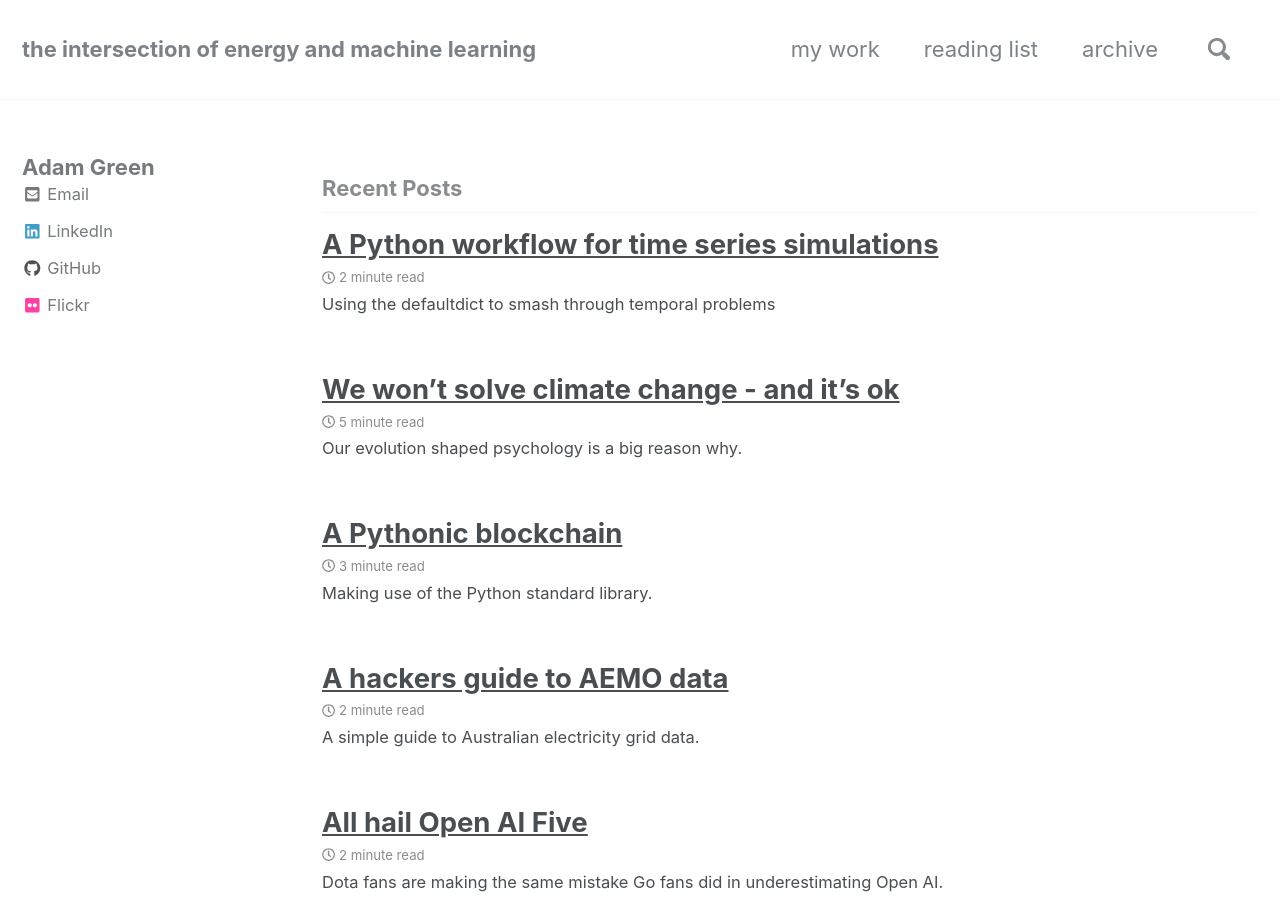
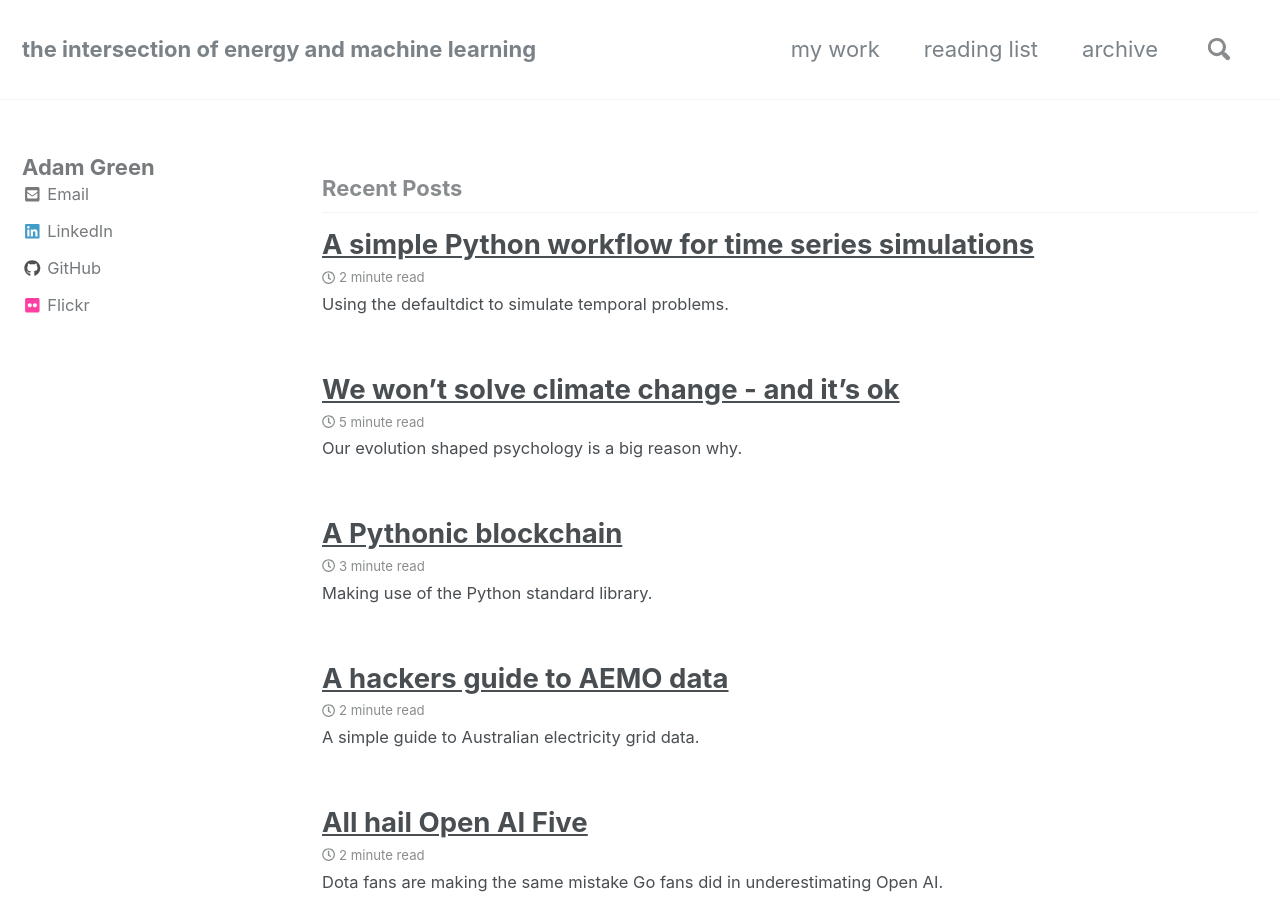
Before and after one commit to ADGEfficiency/adgefficiency.github.io, a Jekyll site: the page built from index.html, in a window 1280 px wide and 900 px high. Built offline with Jekyll 4.4.1, drawn with Linux system fonts in a browser that asks for light colours; nearby versions of some CDN libraries; the list of posts is cut into pages by our own code.

Commit message:
drafting

```diff
--- a/_posts/2018-10-07-defaultdict.md
+++ b/_posts/2018-10-07-defaultdict.md
@@ -1,9 +1,9 @@
 ---
-title: 'A Python workflow for time series simulations'
+title: 'A simple Python workflow for time series simulations'
 date: 2018-10-07
 categories:
   - Machine Learning
-excerpt: Using the defaultdict to smash through temporal problems
+excerpt: Using the defaultdict to simulate temporal problems.
 mathjax: true
 
 ---
```
